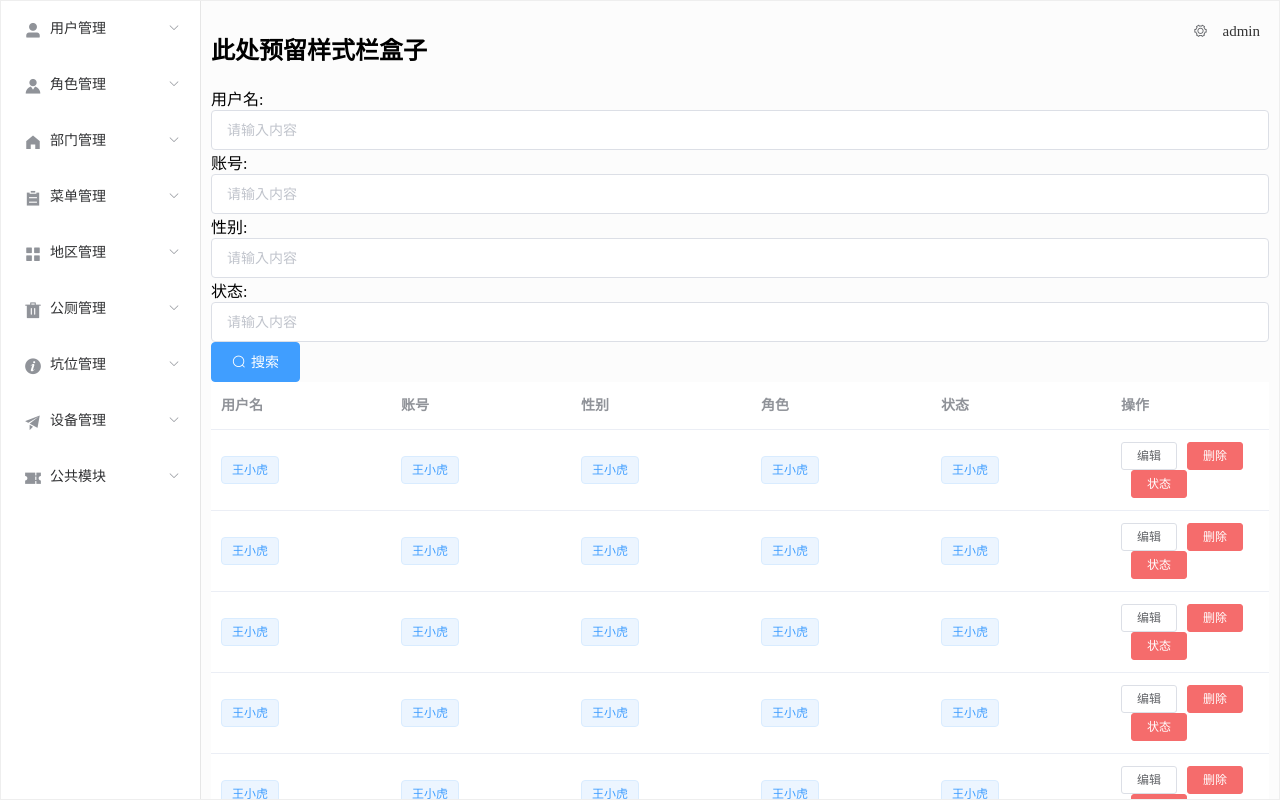
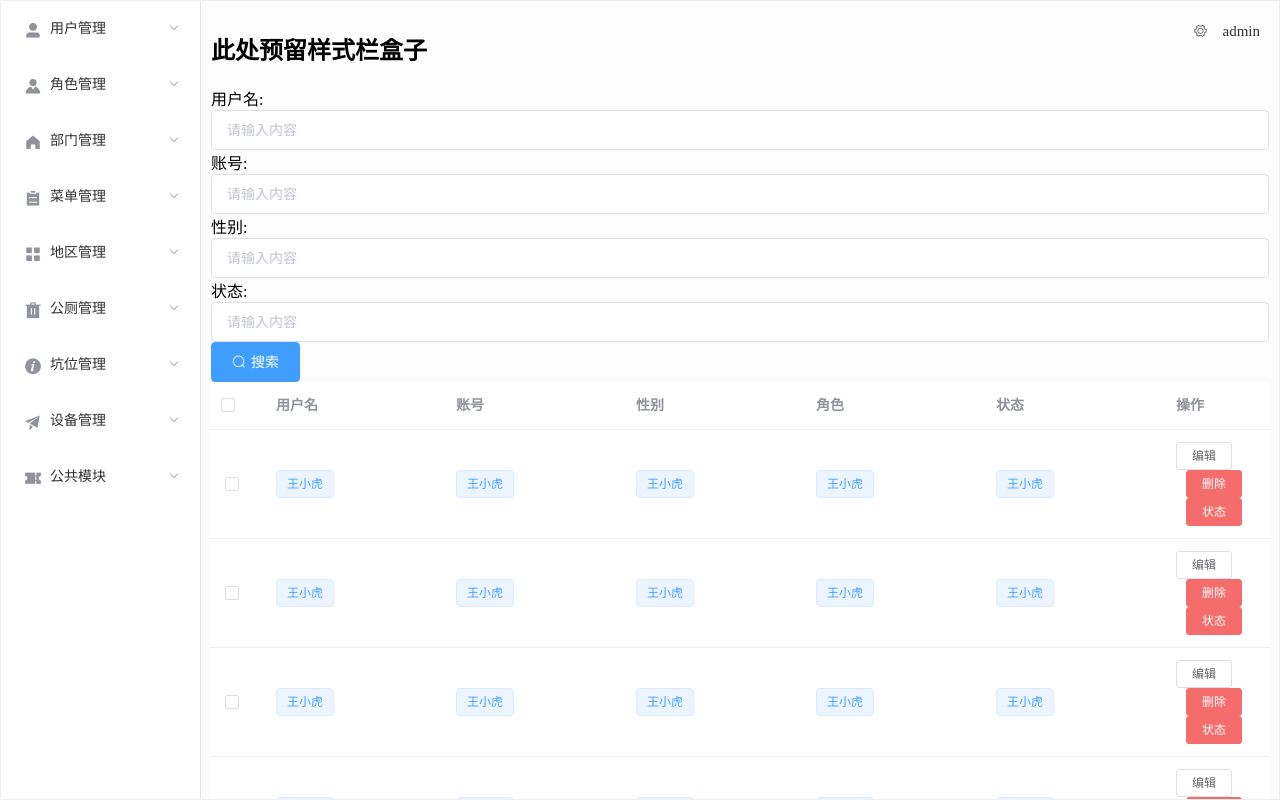
Before and after one commit to HS991023/wc-manager-ui, a Vue app: page /userInfo in a window 1280 px wide. Built offline with nearby package versions, Linux system fonts and the light colour scheme.

Commit message:
左侧菜单栏样式调整

```diff
--- a/src/components/Home.vue
+++ b/src/components/Home.vue
@@ -2,7 +2,7 @@
 <div class="container-home " style="overflow:hidden;">
   <el-container style="height: 100%; border: 1px solid #eee">
     <el-aside width="200px"  style="height: 100% background-color: rgb(238, 241, 246)">
-    <!-- <div class="banner"><img src="../assets/banner.png" alt=""></div>   -->
+    <!-- <div class="banner"><img src="" alt=""></div>   -->
     <!-- 默认打开菜单 -->
     <el-menu :default-openeds="[]">
       <el-submenu index="1">
--- a/src/pages/user/OnlineUser.vue
+++ b/src/pages/user/OnlineUser.vue
@@ -32,6 +32,11 @@
     </div>
     <div class="table-data">
     <el-table :data="tableData" style="width: 100%">
+    <!-- 多选框 -->
+    <el-table-column
+      type="selection"
+      width="55">
+    </el-table-column>
     <!-- 用户名    -->
     <el-table-column
       label="用户名"
--- a/src/pages/user/UserInfo.vue
+++ b/src/pages/user/UserInfo.vue
@@ -1,5 +1,6 @@
 <template>
     <div>
+    <!-- 搜索栏   -->
     <div class="top-style">
       <h2>此处预留样式栏盒子</h2>
     </div>
@@ -30,8 +31,14 @@
     </el-input>
     <el-button class="serach-button" type="primary" icon="el-icon-search">搜索</el-button>
     </div>
+    <!-- 表格组件 -->
     <div class="table-data">
-    <el-table :data="tableData" style="width: 100%">
+    <el-table :data="tableData" style="width: 100%" :row-class-name="tableRowClassName">
+    <!-- 多选框 -->
+    <el-table-column
+      type="selection"
+      width="55">
+    </el-table-column>
     <!-- 用户名    -->
     <el-table-column
       label="用户名"
@@ -118,6 +125,7 @@
       </template>
     </el-table-column>
     </el-table>
+    <!-- 分页组件 -->
     <div class="pageHelper">
     <el-pagination
       layout="prev, pager, next"
@@ -185,15 +193,30 @@ export default {
       }
     },
     methods: {
+      tableRowClassName({row, rowIndex}) {
+        if (rowIndex === 1) {
+          return 'warning-row';
+        } else if (rowIndex === 3) {
+          return 'success-row';
+        }
+        return '';
+      },
       handleEdit(index, row) {
         console.log(index, row);
       },
       handleDelete(index, row) {
         console.log(index, row);
-      }
+      },
     }
 }
 </script>
 
 <style scoped>
+.el-table .warning-row {
+    background: oldlace;
+  }
+
+  .el-table .success-row {
+    background: #f0f9eb;
+  }
 </style>
```
Also changed, not shown: src/assets/css/global.css (+7 -0 lines).
